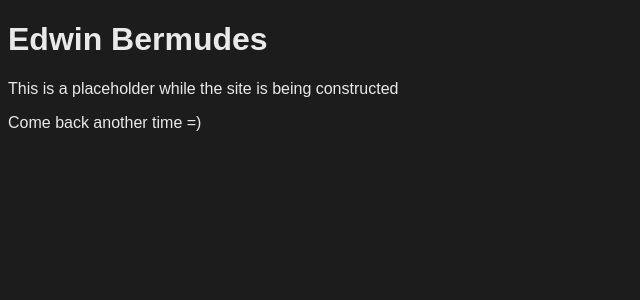
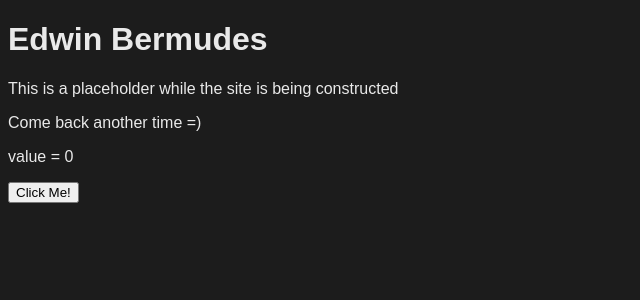
Before and after one commit to redwinbee/personal-website, a React (Create React App) app: page / in a window 1280 px wide. Shown: the top 300 px of the page, without its empty margins (0-640 px from the left). Built offline with nearby package versions, Linux system fonts and the light colour scheme; a web font is replaced by a local one.

Commit message:
another test commit

```diff
--- a/src/App.js
+++ b/src/App.js
@@ -1,12 +1,20 @@
-import React from "react";
+import React, {useState} from "react";
 import "./App.css";
 
 function App() {
+    let [value, setValue] = useState(0)
+
+    function handleClick() {
+        setValue(value + 1)
+    }
+
     return (
         <div className="app">
             <h1>Edwin Bermudes</h1>
             <p>This is a placeholder while the site is being constructed</p>
             <p>Come back another time =)</p>
+            <p>value = {value}</p>
+            <button onClick={handleClick}>Click Me!</button>
         </div>
     )
 }
```
